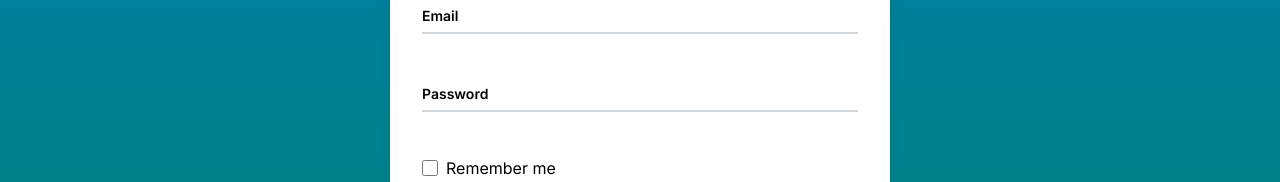
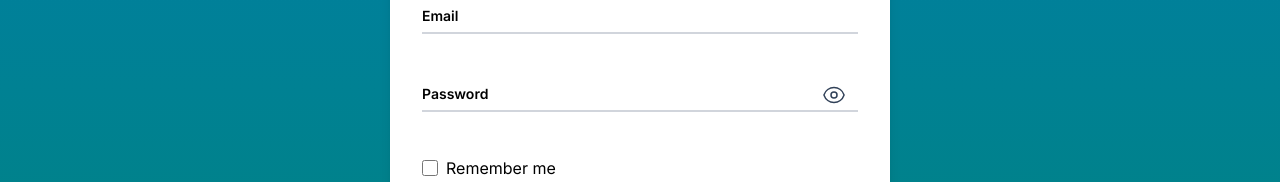
Before and after one commit to hatohui/GenCare, a Next.js app in the folder frontend/: page /login in a window 1280 px wide. Shown: the part 286-468 px from the top of the page. Built offline with nearby package versions, Linux system fonts and the light colour scheme.

Commit message:
chore: adjusted schema for token, and set Access Token should work now

```diff
--- a/frontend/src/Components/Auth/LoginForm.tsx
+++ b/frontend/src/Components/Auth/LoginForm.tsx
@@ -8,6 +8,7 @@
 import FloatingLabelInput from '../Form/FloatingLabel'
 import GoogleLoginButton from './GoogleLoginButton'
 import { SubmitButton } from './RegisterForm'
+import { NoSeeSVG, SeeSVG } from '../Form/SVGs'
 
 export type LoginComponentProps = {
 	handleLogin: (data: { email: string; password: string }) => void
@@ -17,16 +18,14 @@
 	const { reset: resetEmail, ...email } = useInput('', 'email')
 	const { reset: resetPassword, ...password } = useInput('', 'password')
 	const { reset: resetRemember, ...remember } = useInput(false, 'checkbox')
+	const [showPassword, setShowPassword] = useState(false)
 	const [errors, setErrors] = useState<Record<string, string>>({})
 
-	const handleReset = () => {
+	const resetCredentials = () => {
 		resetEmail()
 		resetPassword()
 		resetRemember()
 	}
-
-	console.log(handleReset)
-	console.log(errors)
 
 	const handleSubmit = async (e: React.FormEvent) => {
 		e.preventDefault()
@@ -50,6 +49,8 @@
 				)
 			} else {
 				alert('Error occurred.')
+				resetCredentials()
+				console.log(errors)
 			}
 		}
 	}
@@ -64,8 +65,21 @@
 			<div className='text-3xl font-bold text-accent'>Logo here</div>
 			<form onSubmit={handleSubmit} className='flex flex-col gap-4 p-4 w-full'>
 				<FloatingLabelInput label='Email' id='email' {...email} />
-				<FloatingLabelInput label='Password' id='password' {...password} />
-
+				<div className='relative'>
+					<FloatingLabelInput
+						label='Password'
+						id='password'
+						{...password}
+						type={showPassword ? 'text' : 'password'}
+					/>
+					<button
+						type='button'
+						className='absolute right-3 top-1/2 text-slate-700 transform -translate-y-1/2 pb-3'
+						onClick={() => setShowPassword(!showPassword)}
+					>
+						{showPassword ? <NoSeeSVG /> : <SeeSVG />}
+					</button>
+				</div>
 				<div className='mb-4 mt-2'>
 					<label
 						className={`flex items-center gap-2 text-gray-700'
--- /dev/null
+++ b/frontend/src/Components/Form/SVGs.tsx
@@ -0,0 +1,38 @@
+export const SeeSVG = () => (
+	<svg
+		xmlns='http://www.w3.org/2000/svg'
+		fill='none'
+		viewBox='0 0 24 24'
+		strokeWidth={1.5}
+		stroke='currentColor'
+		className='size-6'
+	>
+		<path
+			strokeLinecap='round'
+			strokeLinejoin='round'
+			d='M2.036 12.322a1.012 1.012 0 0 1 0-.639C3.423 7.51 7.36 4.5 12 4.5c4.638 0 8.573 3.007 9.963 7.178.07.207.07.431 0 .639C20.577 16.49 16.64 19.5 12 19.5c-4.638 0-8.573-3.007-9.963-7.178Z'
+		/>
+		<path
+			strokeLinecap='round'
+			strokeLinejoin='round'
+			d='M15 12a3 3 0 1 1-6 0 3 3 0 0 1 6 0Z'
+		/>
+	</svg>
+)
+
+export const NoSeeSVG = () => (
+	<svg
+		xmlns='http://www.w3.org/2000/svg'
+		fill='none'
+		viewBox='0 0 24 24'
+		strokeWidth={1.5}
+		stroke='currentColor'
+		className='size-6'
+	>
+		<path
+			strokeLinecap='round'
+			strokeLinejoin='round'
+			d='M3.98 8.223A10.477 10.477 0 0 0 1.934 12C3.226 16.338 7.244 19.5 12 19.5c.993 0 1.953-.138 2.863-.395M6.228 6.228A10.451 10.451 0 0 1 12 4.5c4.756 0 8.773 3.162 10.065 7.498a10.522 10.522 0 0 1-4.293 5.774M6.228 6.228 3 3m3.228 3.228 3.65 3.65m7.894 7.894L21 21m-3.228-3.228-3.65-3.65m0 0a3 3 0 1 0-4.243-4.243m4.242 4.242L9.88 9.88'
+		/>
+	</svg>
+)
--- a/frontend/src/Constants/API.ts
+++ b/frontend/src/Constants/API.ts
@@ -1,2 +1,4 @@
-export const DEFAULT_API_URL = 'https://api.gencare.site/api'
-// export const DEFAULT_API_URL = 'http://localhost:8080/api'
+export const DEFAULT_API_URL =
+	process.env.NODE_ENV === 'production'
+		? 'https://api.gencare.site/api'
+		: 'http://localhost:8080/api'
--- a/frontend/src/Hooks/useToken.ts
+++ b/frontend/src/Hooks/useToken.ts
@@ -1,11 +1,11 @@
 import { ACCOUNT_STORE_STRING } from '@/Constants/Auth'
-import { Account } from '@/Interfaces/Auth/Types/Account'
+import { TokenizedAccount } from '@/Interfaces/Auth/Schema/token'
 import { create } from 'zustand'
 import { createJSONStorage, persist } from 'zustand/middleware'
 
 export type AccountStore = {
-	account: Account | null
-	setAccount: (newAccount: Account) => void
+	account: TokenizedAccount | null
+	setAccount: (newAccount: TokenizedAccount) => void
 	removeAccount: () => void
 }
 
--- a/frontend/src/Interfaces/Auth/Schema/token.ts
+++ b/frontend/src/Interfaces/Auth/Schema/token.ts
@@ -10,23 +10,27 @@
 	issuer: string //who created the token
 	jti: string
 	expireInSeconds: number
-	account: Account
+	account: TokenizedAccount
 }
 
 export type RawClaims = {
-	IsDeleted: string
-	aud: string
+	sub: string
 	email: string
+	'http://schemas.microsoft.com/ws/2008/06/identity/claims/role': string
+	'http://schemas.xmlsoap.org/ws/2005/05/identity/claims/givenname': string
+	'http://schemas.xmlsoap.org/ws/2005/05/identity/claims/surname': string
+	'http://schemas.xmlsoap.org/ws/2005/05/identity/claims/dateofbirth': string
+	'http://schemas.xmlsoap.org/ws/2005/05/identity/claims/gender': string
+	'http://schemas.xmlsoap.org/ws/2005/05/identity/claims/uri': string
+	'http://schemas.xmlsoap.org/ws/2005/05/identity/claims/mobilephone': string
+	jti: string
+	type: string
 	exp: number
 	iss: string
-	jti: string
-	sub: string
-	type: string
-	'http://schemas.microsoft.com/ws/2008/06/identity/claims/role': string
-	'http://schemas.xmlsoap.org/ws/2005/05/identity/claims/dateofbirth': string
-	'http://schemas.xmlsoap.org/ws/2005/05/identity/claims/gender': string
-	'http://schemas.xmlsoap.org/ws/2005/05/identity/claims/givenname': string
-	'http://schemas.xmlsoap.org/ws/2005/05/identity/claims/mobilephone': string
-	'http://schemas.xmlsoap.org/ws/2005/05/identity/claims/surname': string
-	'http://schemas.xmlsoap.org/ws/2005/05/identity/claims/uri': string
+	aud: string
 }
+
+export type TokenizedAccount = Omit<
+	Account,
+	'deletedAt' | 'deletedBy' | 'isDeleted'
+>
--- a/frontend/src/Interfaces/Auth/Types/Account.ts
+++ b/frontend/src/Interfaces/Auth/Types/Account.ts
@@ -10,4 +10,5 @@
 	avatarUrl: string
 	deletedAt: string
 	isDeleted: boolean
+	deletedBy: string
 }
--- a/frontend/src/Utils/parseTokenClaims.ts
+++ b/frontend/src/Utils/parseTokenClaims.ts
@@ -1,5 +1,8 @@
-import { DecodedTokenData, RawClaims } from '@/Interfaces/Auth/Schema/token'
-import { Account } from '@/Interfaces/Auth/Types/Account'
+import {
+	DecodedTokenData,
+	RawClaims,
+	TokenizedAccount,
+} from '@/Interfaces/Auth/Schema/token'
 
 export function parseTokenClaims(raw: RawClaims): DecodedTokenData {
 	if (!raw || typeof raw !== 'object') {
@@ -10,11 +13,10 @@
 		throw new Error('Invalid token claims: subject and email are required')
 	}
 
-	const isDeleted = raw.IsDeleted.toLowerCase() === 'true'
 	const genderString =
 		raw['http://schemas.xmlsoap.org/ws/2005/05/identity/claims/gender']
 
-	const account: Account = {
+	const account: TokenizedAccount = {
 		id: raw.sub,
 		role: raw['http://schemas.microsoft.com/ws/2008/06/identity/claims/role'],
 		email: raw.email,
@@ -28,8 +30,6 @@
 		dateOfBirth:
 			raw['http://schemas.xmlsoap.org/ws/2005/05/identity/claims/dateofbirth'],
 		avatarUrl: raw['http://schemas.xmlsoap.org/ws/2005/05/identity/claims/uri'],
-		deletedAt: isDeleted ? new Date().toISOString() : '',
-		isDeleted,
 	}
 
 	return {
--- a/frontend/src/Utils/setAccessToken.ts
+++ b/frontend/src/Utils/setAccessToken.ts
@@ -17,6 +17,7 @@
 	setCookie(REFRESH_TOKEN_COOKIE_STRING, data.refreshToken)
 	// DECODE COOKIE
 	const tokenClaim = getDecodedToken()
+	console.log(tokenClaim)
 
 	if (!tokenClaim) return //do something
 
--- a/frontend/src/app/dashboard/page.tsx
+++ b/frontend/src/app/dashboard/page.tsx
@@ -9,7 +9,7 @@
 	if (!loggedInAccount) return <div>bugged</div>
 
 	return (
-		<div>
+		<div className='h-screen w-screen center-all flex-col'>
 			<div> Account id: {loggedInAccount.id}</div>
 			<div>
 				Account Name: {loggedInAccount.lastName} {loggedInAccount.firstName}
--- a/frontend/src/app/login/page.tsx
+++ b/frontend/src/app/login/page.tsx
@@ -1,6 +1,7 @@
 'use client'
 
 import LoginForm from '@/Components/Auth/LoginForm'
+import LoadingPage from '@/Components/Loading'
 import { ApiErrorResponse } from '@/Interfaces/Auth/ApiErrorResponse'
 import { LoginApi } from '@/Interfaces/Auth/Schema/login'
 import { useLoginAccount } from '@/Services/auth-service'
@@ -31,6 +32,8 @@
 		})
 	}
 
+	if (loginMutation.isPending) return <LoadingPage />
+
 	return (
 		<>
 			<div className='full-screen center-all bg-gradient-to-b from-main to-secondary p-4'>
```
Also changed, not shown: 2 other files (tests, documents, lock files or other folders).
